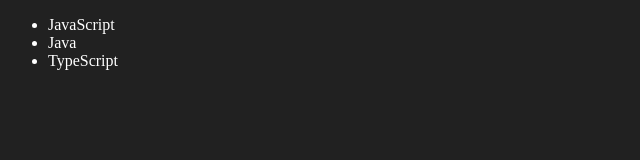
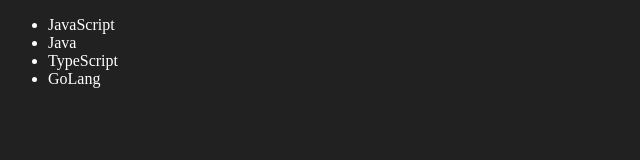
Before and after one commit to yasharth2004/JavaScript, a plain HTML site: page 06_DOM/four.html in a window 1280 px wide. Shown: the full height of the page, 0-640 px from the left. Drawn offline with Linux system fonts and the light colour scheme.

Commit message:
commit 19

```diff
--- a/06_DOM/four.html
+++ b/06_DOM/four.html
@@ -19,5 +19,17 @@
     }
     addLanguage("Java")
     addLanguage("TypeScript")
+
+    function addOptilanguage(langName)// Recommended
+    {
+        const li = document.createElement('li')
+        li.appendChild(document.createTextNode(langName))
+        document.querySelector('.language').appendChild(li)
+    }
+    addOptilanguage("GoLang")
+
+    // EDIT
+
+    document.querySelector()
 </script>
 </html>
```
